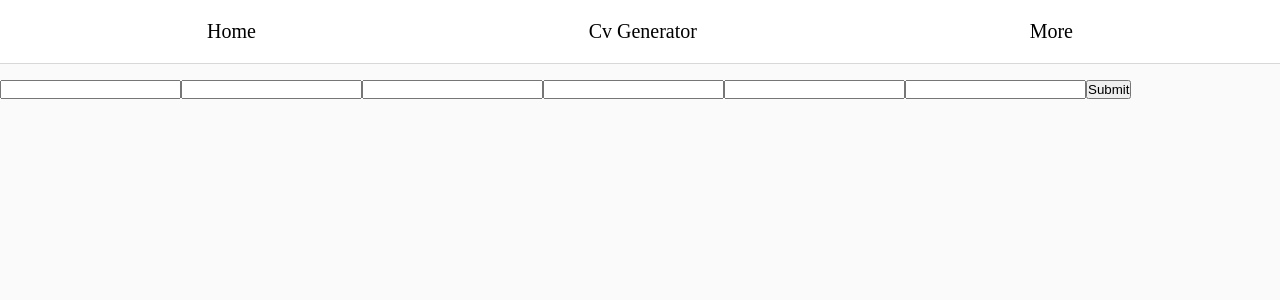
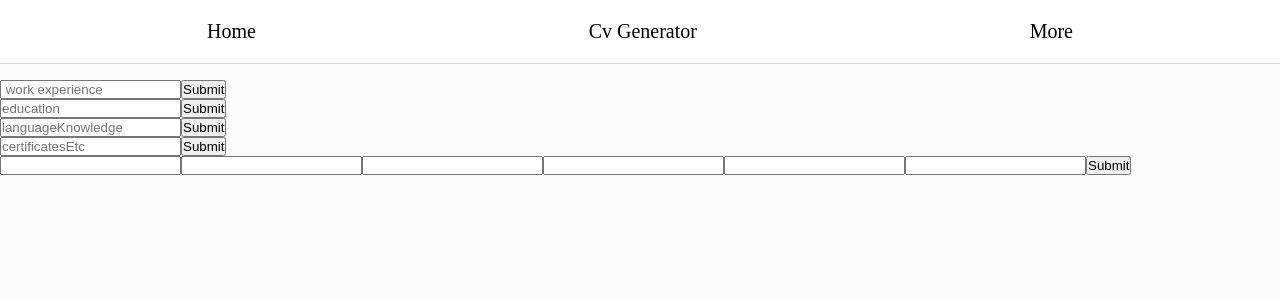
Before and after one commit to luckmer/cv-generator, a React (Create React App) app: page /edit/1 in a window 1280 px wide. Shown: the top 300 px of the page. Built offline with nearby package versions, Linux system fonts and the light colour scheme.

Commit message:
generate data

```diff
--- a/src/components/forms/Experience.js
+++ b/src/components/forms/Experience.js
@@ -1,4 +1,5 @@
-import React from "react";
+import { nanoid } from "nanoid";
+import React, { useState } from "react";
 
 const initialState = {
     workExperience: [],
@@ -9,7 +10,133 @@ const initialState = {
 };
 
 function Experience() {
-    return <div></div>;
+    const [state, setState] = useState(initialState);
+    const [text, setText] = useState({
+        id: nanoid(),
+        workText: "",
+        eduText: "",
+        languageText: "",
+        certificateText: "",
+    });
+    const handleChange = (e) => {
+        setText({ ...text, [e.target.name]: e.target.value });
+    };
+    console.log(state);
+    const { languageText, workText, eduText, certificateText } = text;
+    const {
+        workExperience,
+        education,
+        languageKnowledge,
+        certificatesEtc,
+        professionalProfile,
+    } = state;
+
+    const handleWorkSubmit = (e) => {
+        e.preventDefault();
+        const newCv = {
+            id: nanoid(),
+            data: workText,
+        };
+        const test = workExperience.concat(newCv);
+        setState({
+            workExperience: test,
+            education,
+            languageKnowledge,
+            certificatesEtc,
+            professionalProfile,
+        });
+    };
+
+    const handleEduSubmit = (e) => {
+        e.preventDefault();
+        const newCv = {
+            id: nanoid(),
+            data: eduText,
+        };
+        const test = education.concat(newCv);
+        setState({
+            workExperience,
+            education: test,
+            languageKnowledge,
+            certificatesEtc,
+            professionalProfile,
+        });
+    };
+    const handleLangSubmit = (e) => {
+        e.preventDefault();
+
+        const newCv = {
+            id: nanoid(),
+            data: languageText,
+        };
+        const test = languageKnowledge.concat(newCv);
+        setState({
+            workExperience,
+            education,
+            languageKnowledge: test,
+            certificatesEtc,
+            professionalProfile,
+        });
+    };
+
+    const handleCertificateSubmit = (e) => {
+        e.preventDefault();
+        const { certificateText } = text;
+
+        const newCv = {
+            id: nanoid(),
+            data: certificateText,
+        };
+        const test = certificatesEtc.concat(newCv);
+        setState({
+            workExperience,
+            education,
+            languageKnowledge,
+            certificatesEtc: test,
+            professionalProfile,
+        });
+    };
+    return (
+        <div>
+            <form onSubmit={handleWorkSubmit}>
+                <input
+                    placeholder=" work experience"
+                    name="workExperience"
+                    value={text.workText}
+                    name="workText"
+                    onChange={handleChange}
+                />
+                <button type="submit">Submit</button>
+            </form>
+            <form onSubmit={handleEduSubmit}>
+                <input
+                    placeholder="education"
+                    value={text.eduText}
+                    name="eduText"
+                    onChange={handleChange}
+                />
+                <button type="submit">Submit</button>
+            </form>
+            <form onSubmit={handleLangSubmit}>
+                <input
+                    placeholder="languageKnowledge"
+                    value={text.languageText}
+                    name="languageText"
+                    onChange={handleChange}
+                />
+                <button type="submit">Submit</button>
+            </form>
+            <form onSubmit={handleCertificateSubmit}>
+                <input
+                    placeholder="certificatesEtc"
+                    value={text.certificateText}
+                    name="certificateText"
+                    onChange={handleChange}
+                />
+                <button type="submit">Submit</button>
+            </form>
+        </div>
+    );
 }
 
 export default Experience;
```
